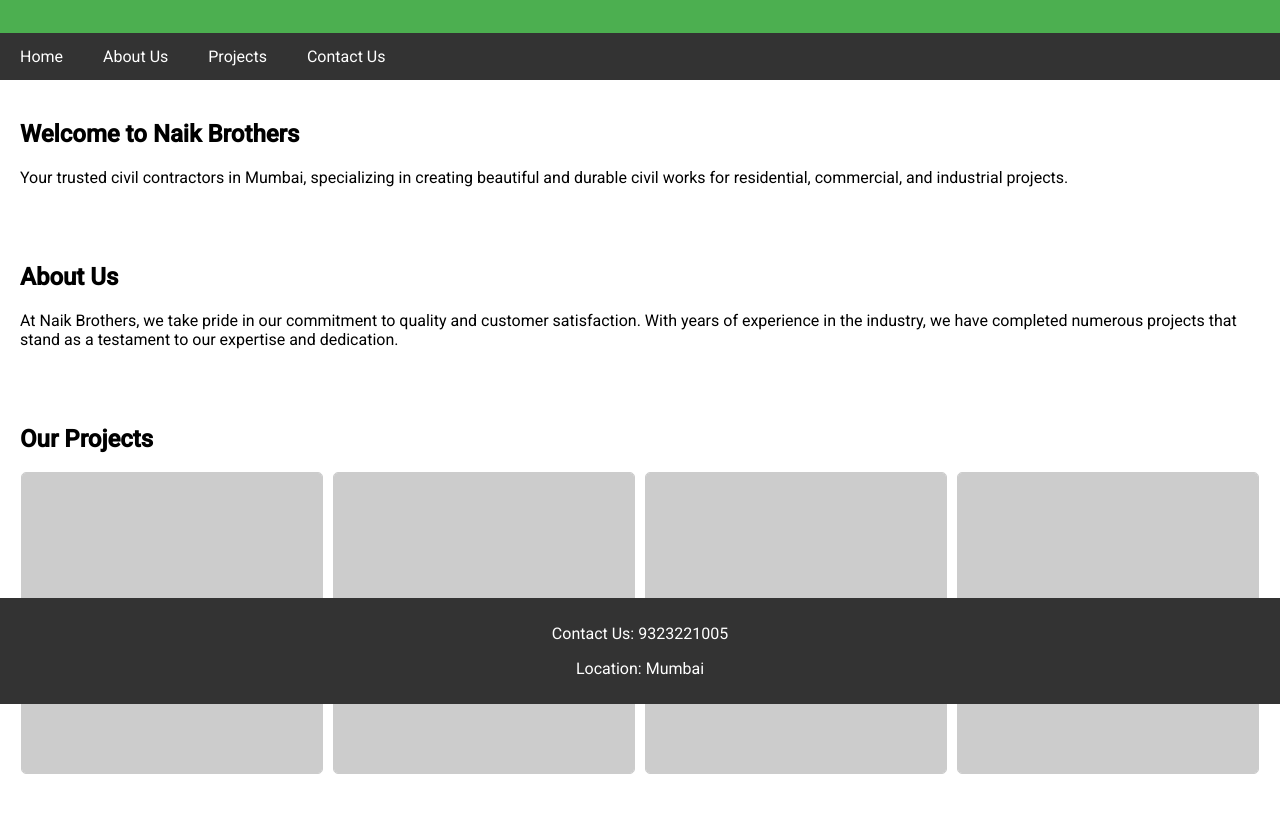
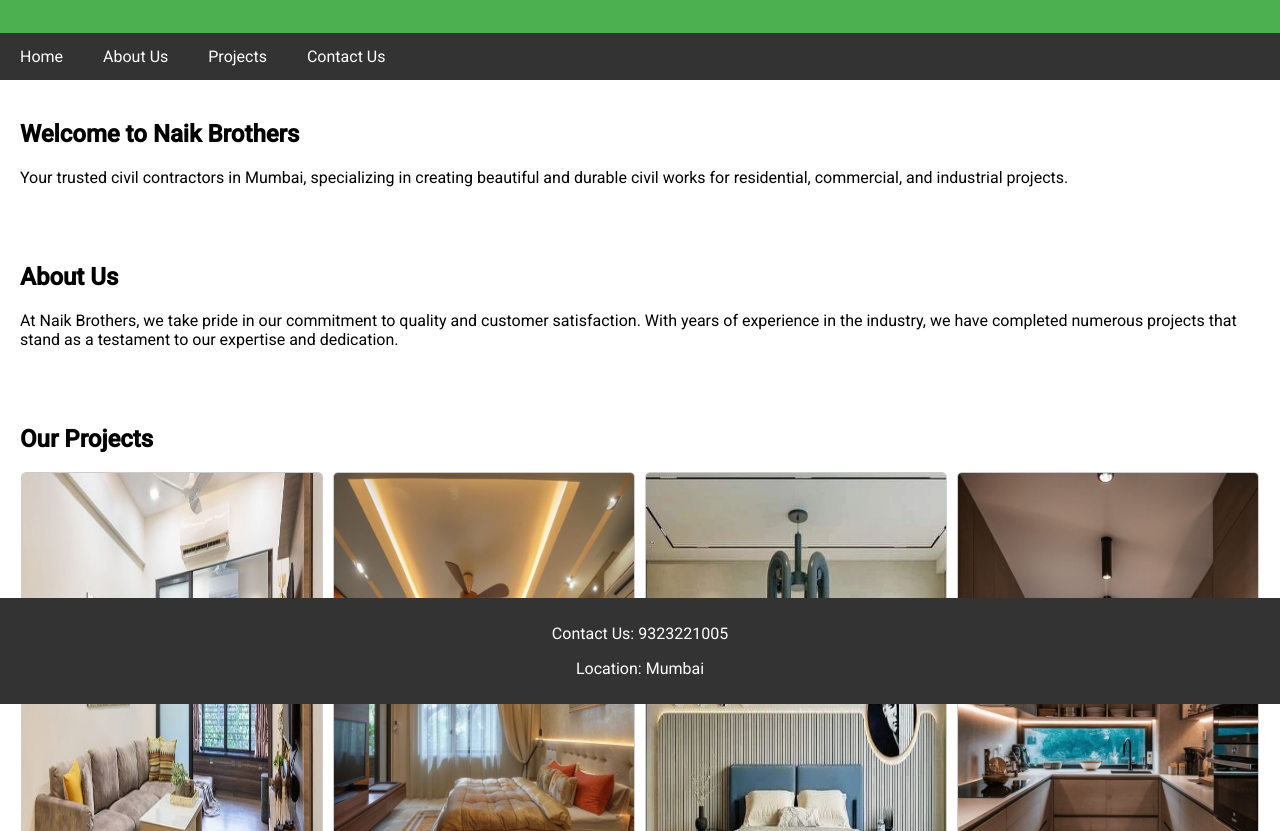
Before and after one commit to naikprabhakar/naikprabhakar.github.io, a plain HTML site: page index.html in a window 1280 px wide. Shown: the part 96-927 px from the top of the page. Drawn offline with Linux system fonts and the light colour scheme; placeholder pictures from the web are drawn by us.

Commit message:
Update index.html

```diff
--- a/index.html
+++ b/index.html
@@ -119,10 +119,10 @@
     <div class="container" id="projects">
         <h2>Our Projects</h2>
         <div class="gallery">
-            <img src="https://via.placeholder.com/300" alt="Project 1">
-            <img src="https://via.placeholder.com/300" alt="Project 2">
-            <img src="https://via.placeholder.com/300" alt="Project 3">
-            <img src="https://via.placeholder.com/300" alt="Project 4">
+            <img src="/L1.jpg" alt="Project 1">
+            <img src="/B1.jpg" alt="Project 2">
+            <img src="/B2.jpg" alt="Project 3">
+            <img src="/K1.jpg" alt="Project 4">
         </div>
     </div>
     <div class="container" id="contact">
```
